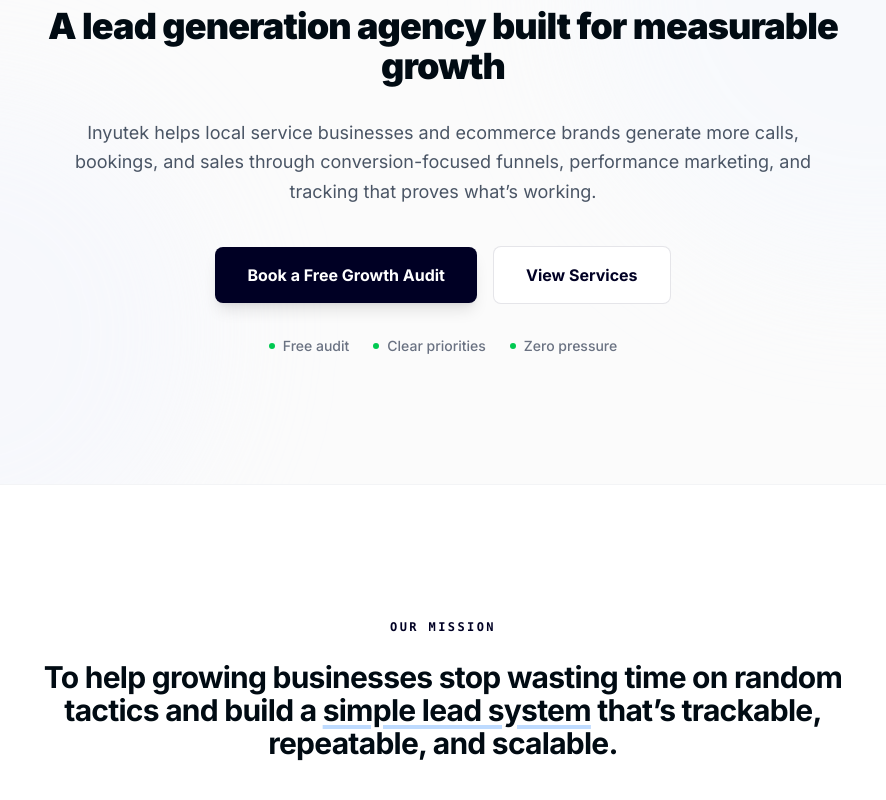
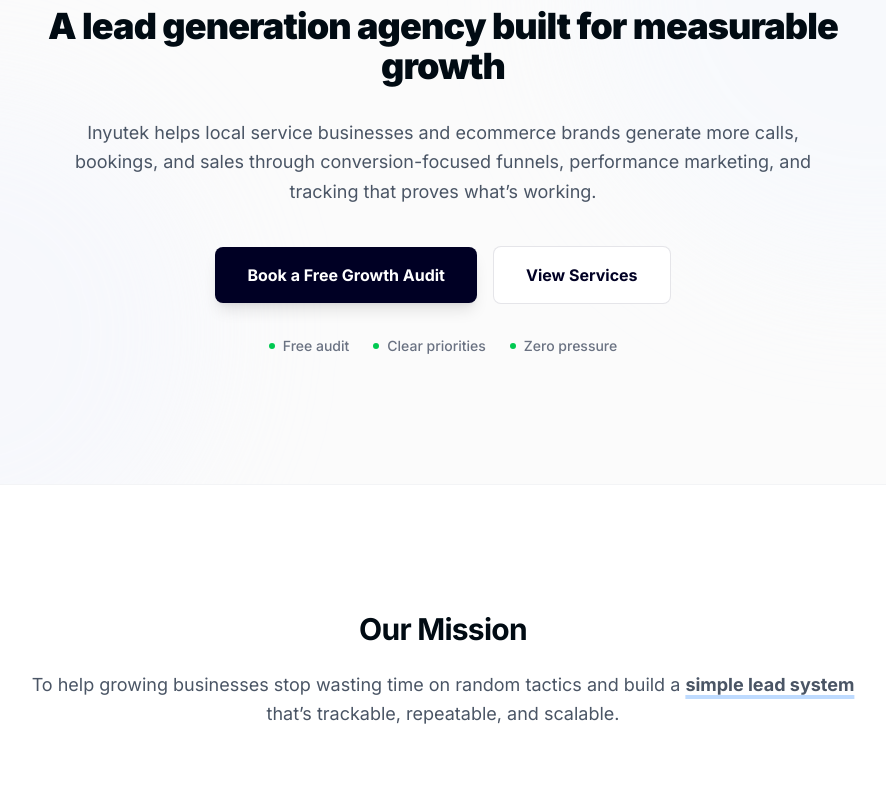
Before and after one commit to inyutek/New_Inyutek, a Next.js app: page /about in a window 1280 px wide. Shown: the part 250-1050 px from the top of the page, without its empty margins (197-1083 px from the left). Built offline with nearby package versions, Linux system fonts and the light colour scheme.

Commit message:
did anout

```diff
--- a/app/about/components/MissionSection.tsx
+++ b/app/about/components/MissionSection.tsx
@@ -8,12 +8,12 @@
         <section className="bg-white py-24 md:py-32 border-t border-gray-100">
             <ScrollReveal className="max-w-4xl mx-auto px-6 text-center">
                 <Reveal>
-                    <span className="text-xs font-bold text-[#000024] opacity-100 uppercase tracking-[0.2em] font-mono">
+                    <h2 className="type-h2">
                         Our Mission
-                    </span>
-                    <h2 className="type-h2 mt-6 font-normal">
+                    </h2>
+                    <p className="type-body mt-6">
                         To help growing businesses stop wasting time on random tactics and build a <span className="font-bold underline decoration-blue-200 decoration-4 underline-offset-4">simple lead system</span> that’s trackable, repeatable, and scalable.
-                    </h2>
+                    </p>
                 </Reveal>
             </ScrollReveal>
         </section>
```
